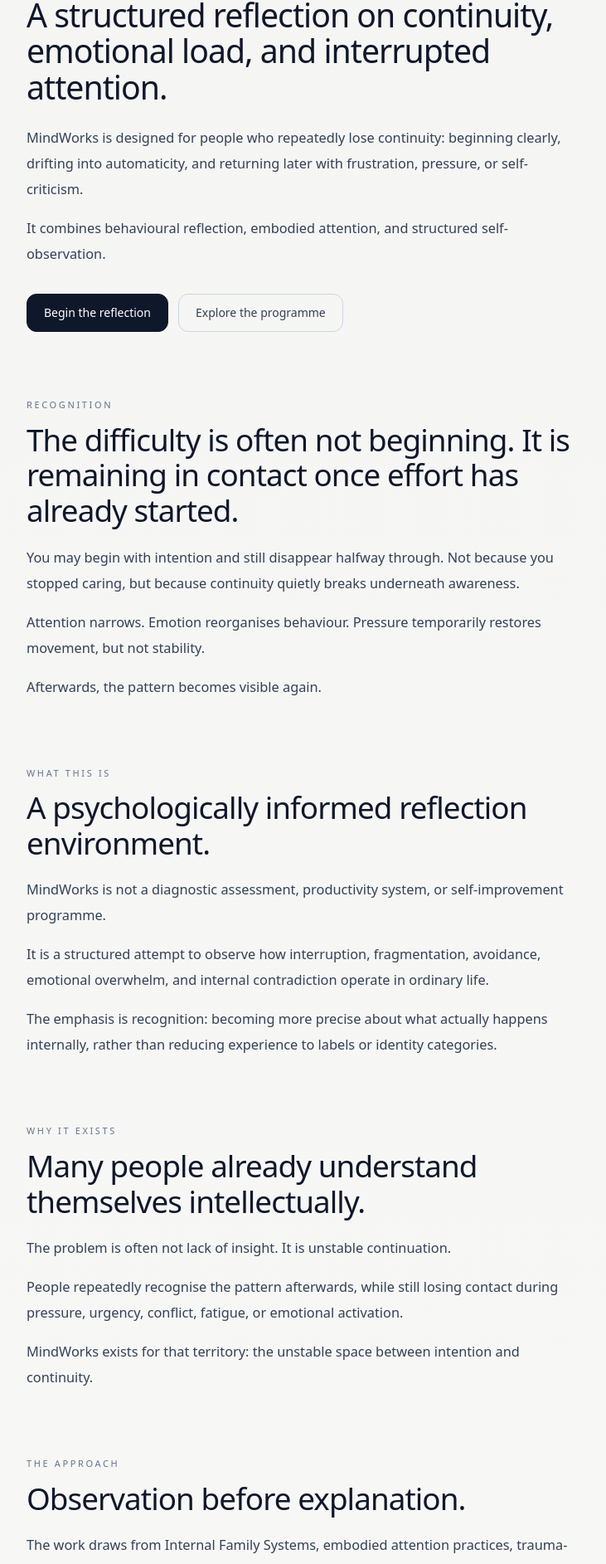
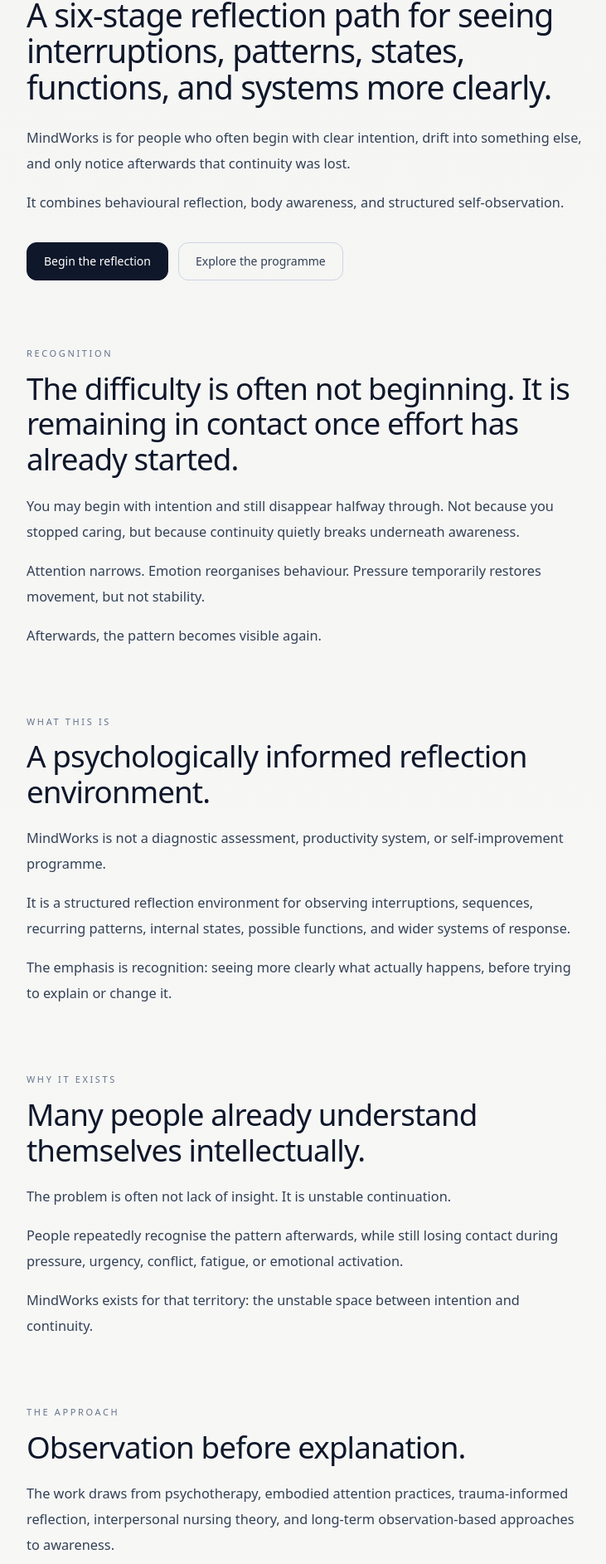
Before and after one commit to stopinder/therapy-orientation-quiz, a Vue app: page /about in a window 1280 px wide. Shown: the part 170-2055 px from the top of the page at 83% size, without its empty margins (248-979 px from the left). Built offline with nearby package versions, Linux system fonts and the light colour scheme; no server answers.

Commit message:
Align About page with visibility path

```diff
--- a/src/views/About.vue
+++ b/src/views/About.vue
@@ -10,22 +10,19 @@
         </p>
 
         <h1 class="text-3xl md:text-[2.45rem] font-medium tracking-[-0.025em] text-slate-900 leading-[1.12]">
-          A structured reflection on continuity,
-          emotional load, and interrupted attention.
+          A six-stage reflection path for seeing interruptions,
+          patterns, states, functions, and systems more clearly.
         </h1>
 
         <div class="space-y-4 text-[1.02rem] leading-[1.9] text-slate-700">
 
           <p>
-            MindWorks is designed for people who repeatedly lose continuity:
-            beginning clearly, drifting into automaticity,
-            and returning later with frustration, pressure, or self-criticism.
+            MindWorks is for people who often begin with clear intention,
+            drift into something else, and only notice afterwards that continuity was lost.
           </p>
 
           <p>
-            It combines behavioural reflection,
-            embodied attention,
-            and structured self-observation.
+            It combines behavioural reflection, body awareness, and structured self-observation.
           </p>
 
         </div>
@@ -108,23 +105,15 @@
         <div class="body-copy">
 
           <p>
-            MindWorks is not a diagnostic assessment,
-            productivity system,
-            or self-improvement programme.
+            MindWorks is not a diagnostic assessment, productivity system, or self-improvement programme.
           </p>
 
           <p>
-            It is a structured attempt to observe how interruption,
-            fragmentation,
-            avoidance,
-            emotional overwhelm,
-            and internal contradiction operate in ordinary life.
+            It is a structured reflection environment for observing interruptions, sequences, recurring patterns, internal states, possible functions, and wider systems of response.
           </p>
 
           <p>
-            The emphasis is recognition:
-            becoming more precise about what actually happens internally,
-            rather than reducing experience to labels or identity categories.
+            The emphasis is recognition: seeing more clearly what actually happens, before trying to explain or change it.
           </p>
 
         </div>
@@ -189,11 +178,7 @@
         <div class="body-copy">
 
           <p>
-            The work draws from Internal Family Systems,
-            embodied attention practices,
-            trauma-informed reflection,
-            interpersonal nursing theory,
-            and long-term observation-based approaches to awareness.
+            The work draws from psychotherapy, embodied attention practices, trauma-informed reflection, interpersonal nursing theory, and long-term observation-based approaches to awareness.
           </p>
 
           <p>
@@ -279,21 +264,21 @@
         <div class="body-copy pt-2">
 
           <p>
-            The six-stage visibility path continues this work through:
-            reflective exercises,
-            embodied attention practices,
-            sensing work,
-            and structured observation in ordinary life.
+            The six-stage visibility path moves gradually through observation, sequence, pattern, state, function, and system.
           </p>
 
           <p>
-            Each stage reveals one layer of the pattern:
-            interruption,
-            fragmentation,
-            emotional organisation,
-            protective reactions,
-            and continuity.
+            Each stage asks a different question:
           </p>
+
+          <ul class="space-y-1 list-none">
+            <li>What happened?</li>
+            <li>What happened first?</li>
+            <li>What keeps repeating?</li>
+            <li>What condition came before the pattern?</li>
+            <li>What might the pattern be doing?</li>
+            <li>How do recurring responses relate to one another?</li>
+          </ul>
 
         </div>
 
@@ -301,32 +286,32 @@
 
           <div class="programme-row">
             <span>Stage 1 — Observation</span>
-            <p>Interrupting automaticity and recovering awareness</p>
+            <p>One moment becomes visible.</p>
           </div>
 
           <div class="programme-row">
             <span>Stage 2 — Sequence</span>
-            <p>Attention, contradiction, and fragmentation</p>
+            <p>The order of events becomes visible.</p>
           </div>
 
           <div class="programme-row">
             <span>Stage 3 — Pattern</span>
-            <p>Protective organisation and emotional interruption</p>
+            <p>What keeps repeating becomes visible.</p>
           </div>
 
           <div class="programme-row">
             <span>Stage 4 — State</span>
-            <p>Relational pressure and loss of self-contact</p>
+            <p>The condition before the pattern becomes visible.</p>
           </div>
 
           <div class="programme-row">
             <span>Stage 5 — Function</span>
-            <p>Embodied stability and grounded sensing</p>
+            <p>What the pattern may be doing becomes visible.</p>
           </div>
 
           <div class="programme-row">
             <span>Stage 6 — System</span>
-            <p>Continuity and ordinary-life integration</p>
+            <p>Relationships between recurring responses become visible.</p>
           </div>
 
         </div>
@@ -363,11 +348,7 @@
           </p>
 
           <p>
-            The work combines psychotherapy,
-            embodied attention practice,
-            Internal Family Systems,
-            interpersonal nursing theory,
-            and long-term observation-based approaches to awareness.
+            The work combines psychotherapy, embodied attention practice, interpersonal nursing theory, trauma-informed reflection, and long-term observation-based approaches to awareness.
           </p>
 
           <p>
```
